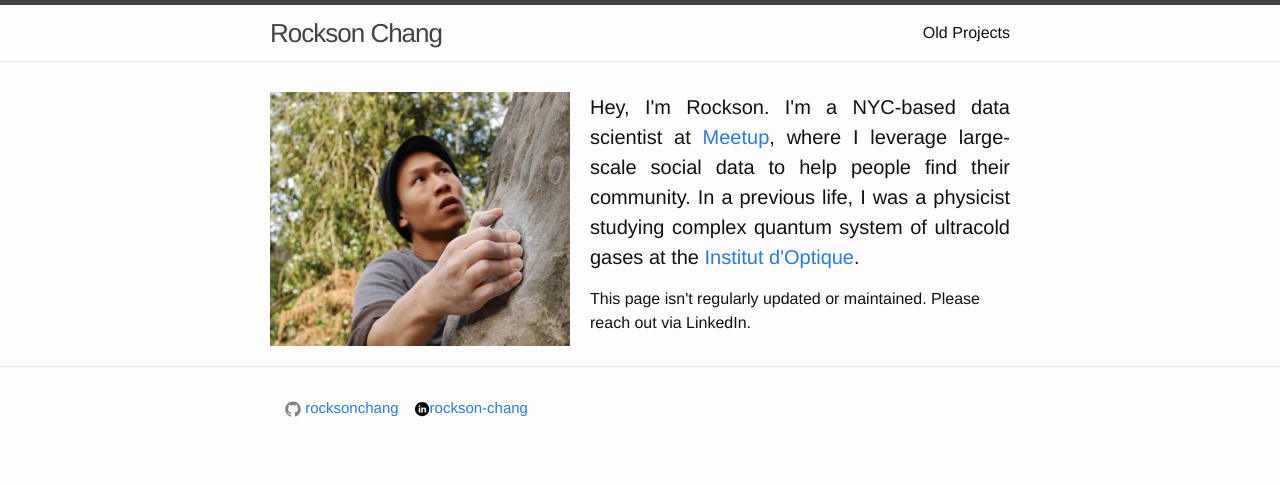
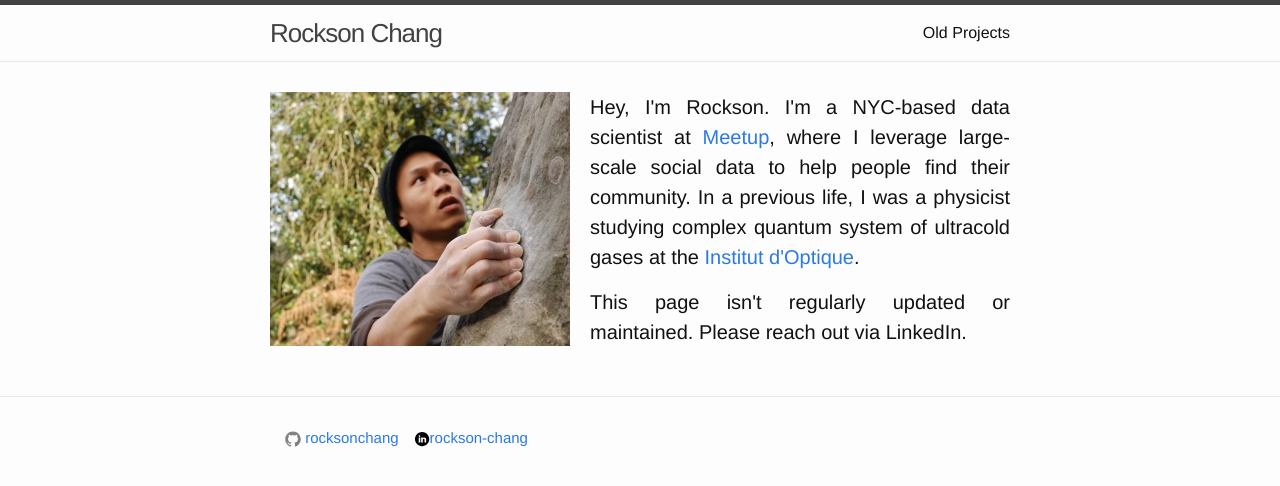
Before and after one commit to rocksonchang/rocksonchang.github.io, a Jekyll site: the page built from index.html, in a window 1280 px wide. Shown: the top 486 px of the page. Built offline with Jekyll 4.4.1, drawn with Linux system fonts in a browser that asks for light colours.

Commit message:
formatting

```diff
--- a/index.html
+++ b/index.html
@@ -10,30 +10,12 @@ layout: default
     In a previous life, I was a physicist studying complex quantum system of ultracold gases at the
     <a href="https://www.lcf.institutoptique.fr/groupes-de-recherche/gaz-quantiques/experiences/lattice-gases">Institut d'Optique</a>.
     </p>
-
-  <div class="intro">
-    <p style="font-size:20px"></p>
+    <p align="justify" style="font-size:20px">
     This page isn't regularly updated or maintained. Please reach out via LinkedIn.
+    </p>
   </div>
 
   <div style="clear:both;"></div>
-
-  <!-- <div>
-  <h1 class="page-heading" style="font-size:28px">Posts</h1>
-
-  <ul class="post-list">
-    {% for post in site.posts %}
-      <li>
-        <span class="post-meta">{{ post.date | date: "%b %-d, %Y" }}</span>
-        <h2>
-          <a class="post-link" href="{{ post.url | prepend: site.baseurl }}">{{ post.title }}</a>
-        </h2>
-      </li>
-    {% endfor %}
-  </ul>
-  </div> -->
-
   <div style="clear:both;"></div>
-  <!-- <p class="rss-subscribe">subscribe <a href="{{ "/feed.xml" | prepend: site.baseurl }}">via RSS</a></p> -->
 
 </div>
```
